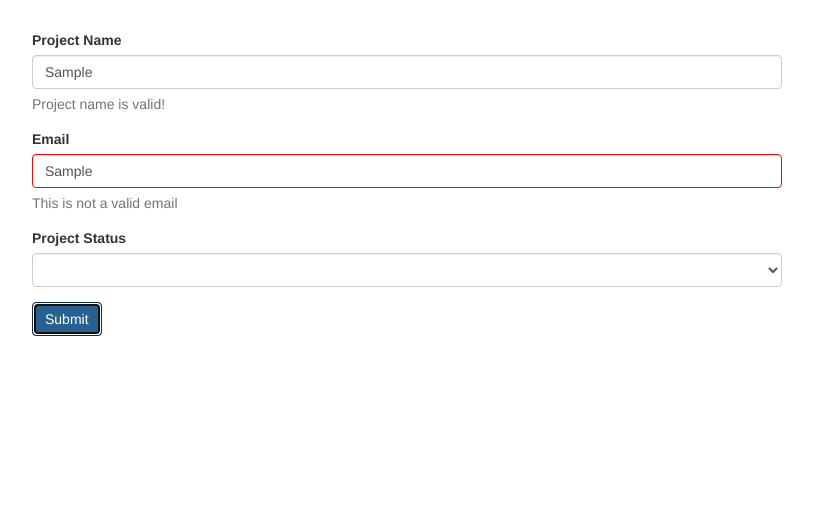
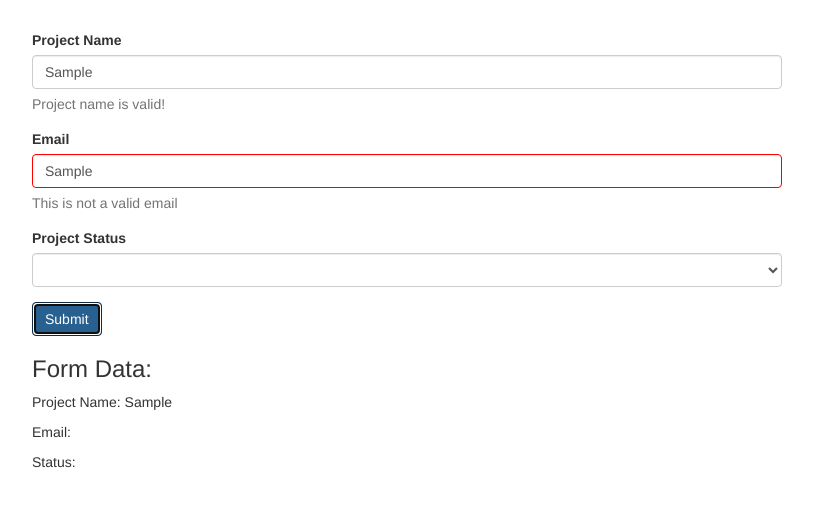
Before and after one commit to c42-angular/forms-reactive-assignment-start, an Angular app: page / in a window 1280 px wide. Both pictures are taken after typing "Sample", "Sample" into the empty fields and a click on the button "Submit". Shown: the top 506 px of the page, without its empty margins (233-1046 px from the left). Built offline with nearby package versions, Linux system fonts and the light colour scheme.

Commit message:
Validation message ngIf fixed!; print form values

```diff
--- a/src/app/app.component.html
+++ b/src/app/app.component.html
@@ -36,13 +36,13 @@
           <label for="projectMail">Email</label>
           <input type="text" class="form-control"
             id="projectName" formControlName="projectMail">
-            <span class="help-block"
-              *ngIf="theForm.get('projectMail').touched && theForm.get('projectMail').errors['required']">
-                  Please enter an email</span>
-            <span class="help-block"
-              *ngIf="theForm.get('projectMail').touched && !theForm.get('projectMail').errors['required']
-                      && theForm.get('projectMail').errors['email']">
+          <span class="help-block"
+            *ngIf="theForm.get('projectMail').touched && !theForm.get('projectMail').valid">
+            <span *ngIf="theForm.get('projectMail').errors['required']">
+                Please enter an email</span>
+            <span *ngIf="theForm.get('projectMail').errors['email']">
                   This is not a valid email</span>
+            </span>
         </div>
 
         <div class="form-group">
@@ -54,6 +54,15 @@
           </select>
         </div>
         <button class="btn btn-primary" type="submit">Submit</button>
+
+        <div class="row" *ngIf="submitted">
+          <div class="col-xs-12">
+            <h3>Form Data:</h3>
+            <p>Project Name: {{formValue.projectName}}</p>
+            <p>Email: {{formValue.projectEmail}}</p>
+            <p>Status: {{formValue.projectStatus}}</p>
+          </div>
+        </div>
       </form>
     </div>
   </div>
--- a/src/app/app.component.ts
+++ b/src/app/app.component.ts
@@ -12,9 +12,20 @@ export class AppComponent implements OnInit {
   theForm: FormGroup;
   projectStatuses = ['Stable', 'Critical', 'Finished'];
   defaultStatus = '';
+  formValue = {
+    'projectName': '',
+    'projectEmail': '',
+    'projectStatus': ''
+  };
+  submitted = false;
 
   onFormSubmit() {
+    this.submitted = true;
     console.log(this.theForm);
+
+    this.formValue.projectName = this.theForm.value.projectName;
+    this.formValue.projectEmail = this.theForm.value.projectEmail;
+    this.formValue.projectStatus = this.theForm.value.projectStatus;
   }
 
   ngOnInit(): void {
```
